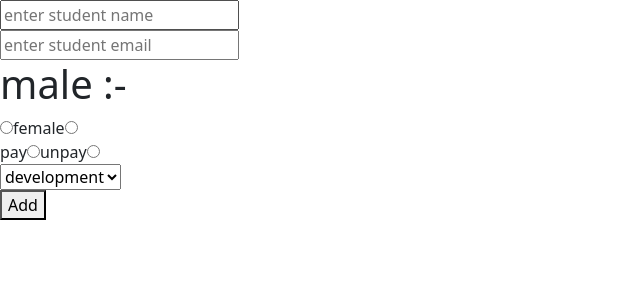
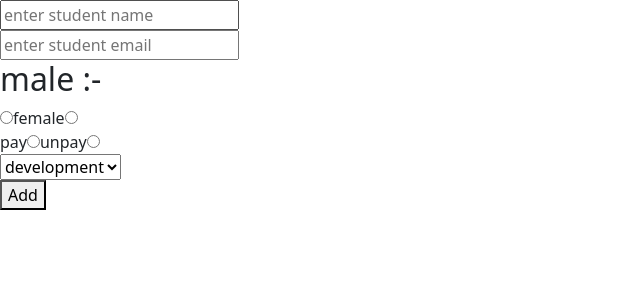
Before and after one commit to smanaman/Lms-project, a React (Vite) app: page /studentdata in a window 1280 px wide. Shown: the top 300 px of the page, without its empty margins (0-640 px from the left). Built offline with nearby package versions, Linux system fonts and the light colour scheme.

Commit message:
this is ui

```diff
--- a/src/Pages/StudentData.jsx
+++ b/src/Pages/StudentData.jsx
@@ -12,7 +12,7 @@ const StudentData = () => {
       <br />
       <input type='email' name=""  placeholder='enter student email' />
       <br />
-      <h1>male :-</h1>
+      <h2>male :-</h2>
 
       <input type="radio" name="xender" value='male'/>
       female
```
